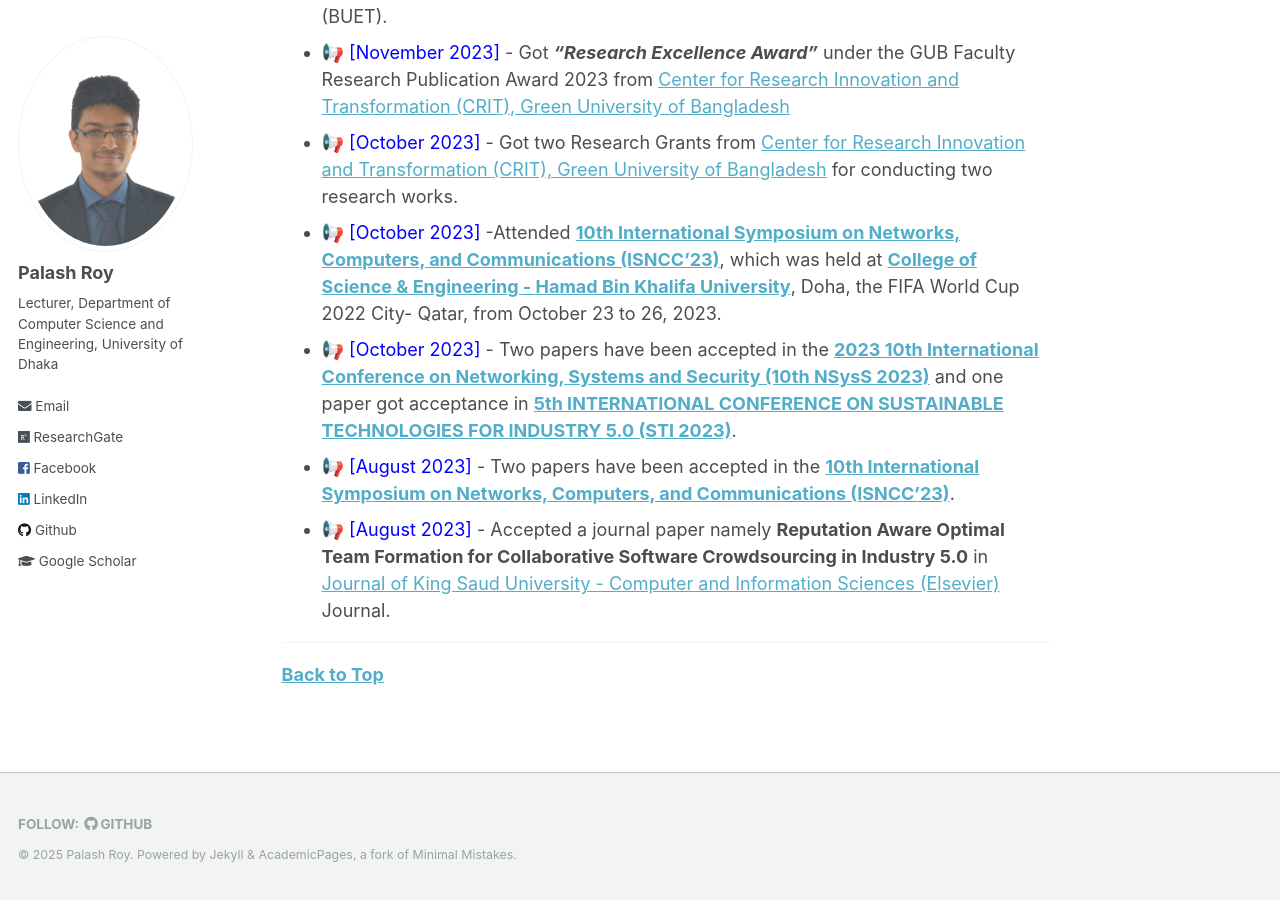
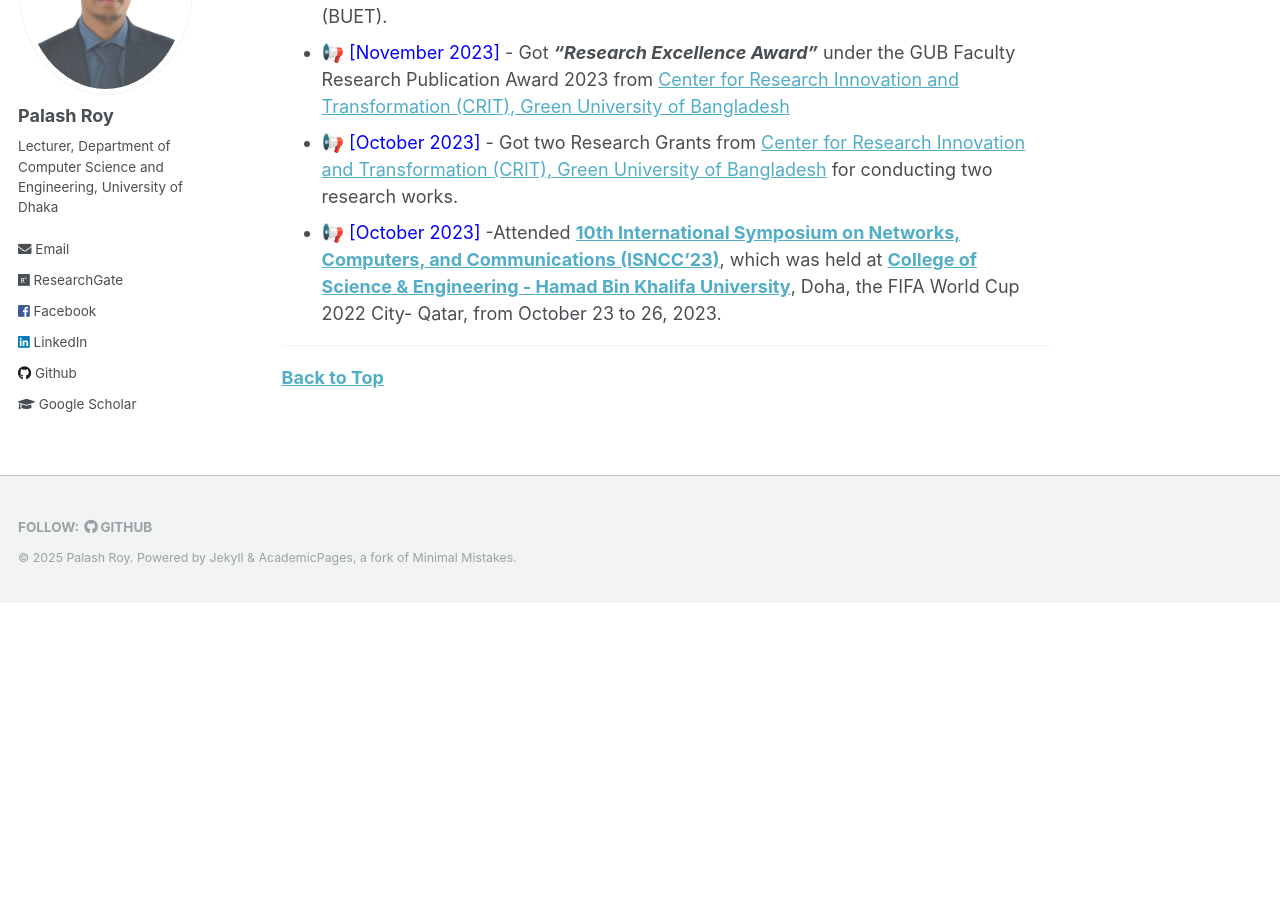
Before and after one commit to PalashRoy975/PalashRoy975.github.io, a Jekyll site: the page built from _pages/about.md, in a window 1280 px wide and 900 px high, scrolled down 1007 px. Built offline with Jekyll 4.4.1, drawn with Linux system fonts in a browser that asks for light colours; after the commit the page ends 1610 px from its top, so only the background shows below that.

Commit message:
Update about.md

```diff
--- a/_pages/about.md
+++ b/_pages/about.md
@@ -20,6 +20,10 @@ I am Palash Roy. Now I am working as a Lecturer at the Department of Computer Sc
 	title="Publication Venues" width="600" height="200"> </a>
  * 📢 <span style="color:Blue"> [March 2023] </span> -Reached 100 citations for my publications on [Google Scholar](https://scholar.google.com/citations?user=6YbqlUkAAAAJ&hl=en).
 <!-- *  📢 <span style="color:Blue"> [February 2023] </span> - Accepted a journal paper namely **Energy Cooperation Among Sustainable Base Stations in Multi-Operator Cellular Networks** in [IEEE Access](https://ieeeaccess.ieee.org/) Journal.
+* 📢 <span style="color:Blue"> [October 2023] </span> - Two papers have been accepted in the [**2023 10th International Conference on Networking, Systems and Security (10th NSysS 2023)**](https://cse.buet.ac.bd/nsyss2023/) and one paper got acceptance in  [**5th INTERNATIONAL CONFERENCE ON
+SUSTAINABLE TECHNOLOGIES FOR INDUSTRY 5.0 (STI 2023)**](https://sti.green.edu.bd/).
+* 📢 <span style="color:Blue"> [August 2023] </span> - Two papers have been accepted in the [**10th International Symposium on Networks, Computers, and Communications (ISNCC'23)**](https://www.isncc-conf.org/).
+* 📢 <span style="color:Blue"> [August 2023] </span> - Accepted a journal paper namely **Reputation Aware Optimal Team Formation for Collaborative Software Crowdsourcing in Industry 5.0** in [Journal of King Saud University - Computer and Information Sciences (Elsevier)](https://www.sciencedirect.com/journal/journal-of-king-saud-university-computer-and-information-sciences) Journal.
 * 📢 <span style="color:Blue"> [January 2023] </span> - Got ***"Outstanding Research Award"*** under the GUB Faculty Research Publication Award 2022 from [Center for Research Innovation and Transformation (CRIT), Green University of Bangladesh](http://crit.green.edu.bd/).
 * 📢 <span style="color:Blue"> [October 2022] </span> - Two ***long papers*** got accepted in  [4th INTERNATIONAL CONFERENCE ON
 SUSTAINABLE TECHNOLOGIES FOR INDUSTRY 4.0 (STI 2022)](https://fse.green.edu.bd/sti-2022/).
@@ -44,10 +48,7 @@ for conducting extensive research work on M.Sc. Thesis.
 * 📢 <span style="color:Blue"> [November 2023] </span> - Got ***"Research Excellence Award"*** under the GUB Faculty Research Publication Award 2023 from [Center for Research Innovation and Transformation (CRIT), Green University of Bangladesh](http://crit.green.edu.bd/)
 * 📢 <span style="color:Blue"> [October 2023] </span> - Got two Research Grants from [Center for Research Innovation and Transformation (CRIT), Green University of Bangladesh](http://crit.green.edu.bd/) for conducting two research works.
 * 📢 <span style="color:Blue"> [October 2023] </span> -Attended [**10th International Symposium on Networks, Computers, and Communications (ISNCC'23)**](https://www.isncc-conf.org/), which was held at [**College of Science & Engineering - Hamad Bin Khalifa University**](https://www.hbku.edu.qa/en), Doha, the FIFA World Cup 2022 City- Qatar, from October 23 to 26, 2023.
-* 📢 <span style="color:Blue"> [October 2023] </span> - Two papers have been accepted in the [**2023 10th International Conference on Networking, Systems and Security (10th NSysS 2023)**](https://cse.buet.ac.bd/nsyss2023/) and one paper got acceptance in  [**5th INTERNATIONAL CONFERENCE ON
-SUSTAINABLE TECHNOLOGIES FOR INDUSTRY 5.0 (STI 2023)**](https://sti.green.edu.bd/).
-* 📢 <span style="color:Blue"> [August 2023] </span> - Two papers have been accepted in the [**10th International Symposium on Networks, Computers, and Communications (ISNCC'23)**](https://www.isncc-conf.org/).
-* 📢 <span style="color:Blue"> [August 2023] </span> - Accepted a journal paper namely **Reputation Aware Optimal Team Formation for Collaborative Software Crowdsourcing in Industry 5.0** in [Journal of King Saud University - Computer and Information Sciences (Elsevier)](https://www.sciencedirect.com/journal/journal-of-king-saud-university-computer-and-information-sciences) Journal.
+
 
 
 ----------------------------------------
```
